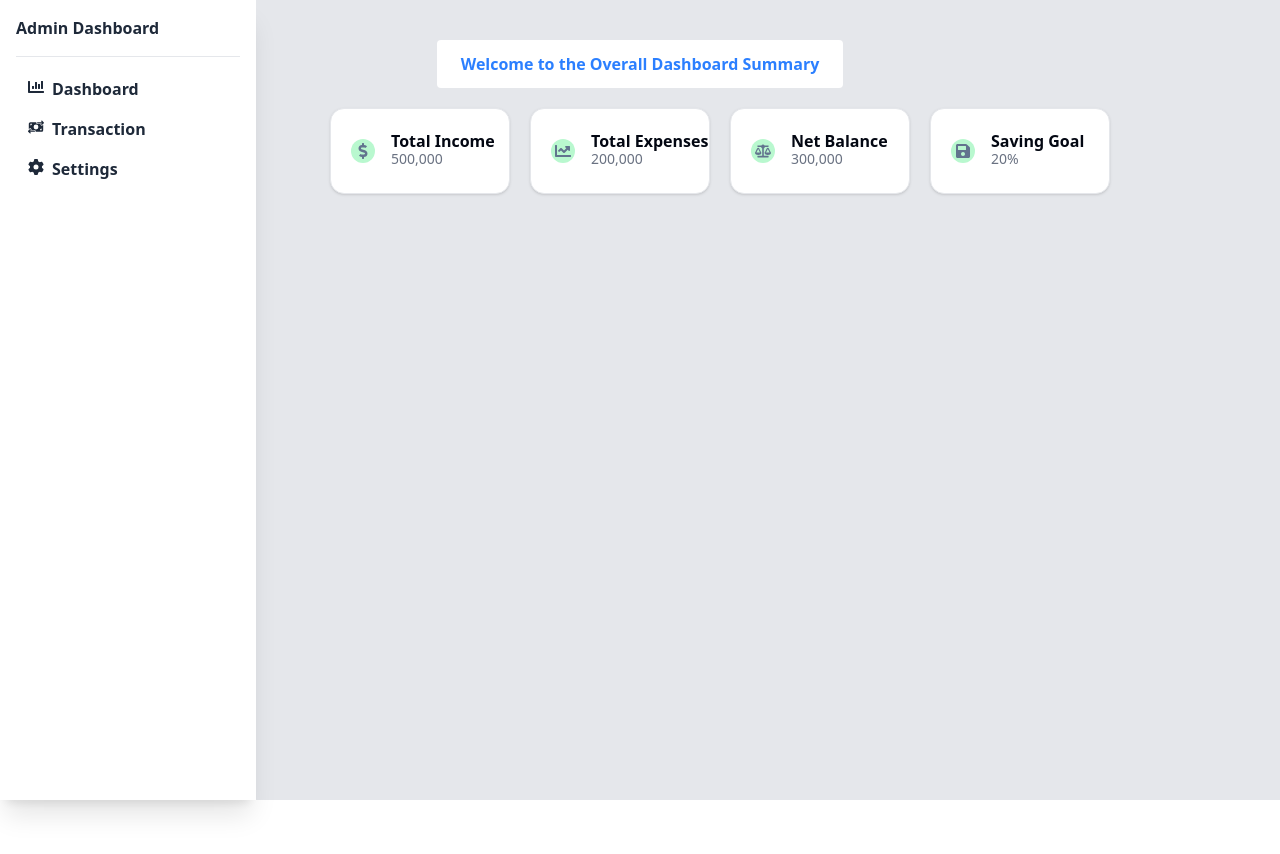
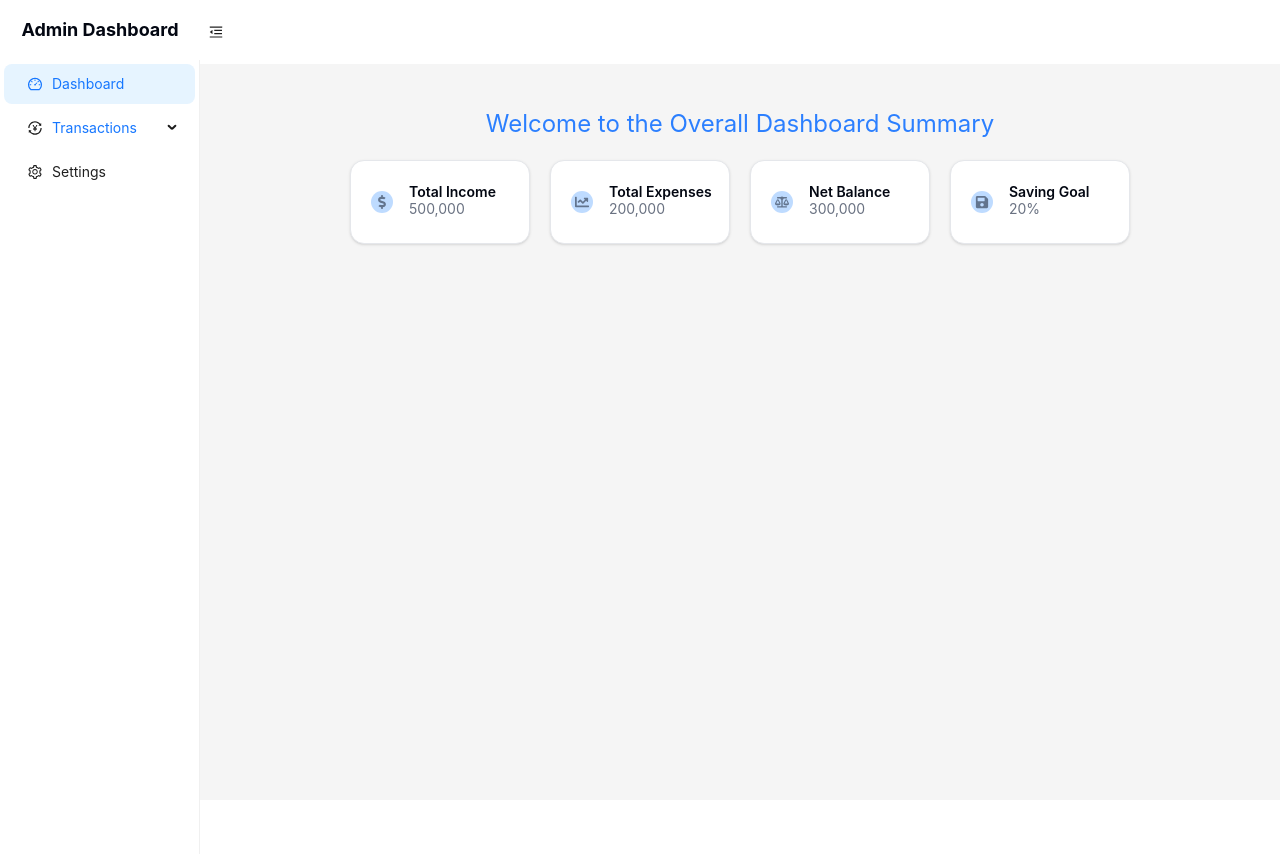
Before and after one commit to Opiyo12/React-Finance-Dashboard, a React (Vite) app: page /dashboard in a window 1280 px wide. Shown: the top 854 px of the page. Before the commit the page ends 800 px from the top, so only its background shows below. Built offline with nearby package versions, Linux system fonts and the light colour scheme.

Commit message:
Changes on the dashboard ui

```diff
--- a/package.json
+++ b/package.json
@@ -12,6 +12,7 @@
   "dependencies": {
     "@radix-ui/react-slot": "^1.2.0",
     "@tailwindcss/vite": "^4.1.4",
+    "antd": "^5.24.8",
     "axios": "^1.8.4",
     "class-variance-authority": "^0.7.1",
     "clsx": "^2.1.1",
--- a/src/App.jsx
+++ b/src/App.jsx
@@ -1,30 +1,91 @@
-import { useState } from 'react'
-import reactLogo from './assets/react.svg'
-import viteLogo from '/vite.svg'
-import './App.css'
-import Sidebar from './components/pages/Sidebar'
-import { Route, Routes } from 'react-router-dom'
-import Transaction from './components/pages/Transaction'
-import Settings from './components/pages/Settings'
-import Dashboard from './components/pages/Dashboard'
+import { Layout, Menu, Breadcrumb, Button } from 'antd';
+import { UserOutlined, LaptopOutlined, NotificationOutlined, MenuUnfoldOutlined, MenuFoldOutlined, SettingOutlined, DashOutlined, DashboardFilled, TransactionOutlined, DashboardOutlined } from '@ant-design/icons';
+import { useState } from 'react';
+import { Link } from 'react-router-dom';
+import Dashboard from './components/pages/Dashboard';
+import Transaction from './components/pages/Transaction';
+import { Settings } from 'lucide-react';
+import { Router, Routes,Route } from 'react-router-dom';
 
 
-
+const { Header, Content, Sider } = Layout;
 
 function App() {
-
+  const [collapsed, setCollapsed] = useState(false);
 
   return (
-   <div>
-    <Sidebar/>
-    <Routes>
-    <Route path='/dashboard' element={<Dashboard/>}/>
-      <Route path='/transaction' element={<Transaction/>}/>
-      <Route path='/settings' element={<Settings/>}/>
-    </Routes>
 
-   </div>
-  )
+     <Layout className="h-screen  ">
+      <Layout>
+        {/* Logic for adding the collapse of the dashboard */}
+        <Sider collapsible collapsed={collapsed} trigger={null} className="!p-0">
+          {/* Admin Dashboard Text Area */}
+          <div className="!text-grey-200 !bg-white text-center text-lg font-bold py-4">
+            {!collapsed ? "Admin Dashboard" : "AD"}
+          </div>
+
+          {/* Menu */}
+          <Menu mode="inline" defaultSelectedKeys={['1']} className="h-full"
+           items ={ [
+              {
+                key: '1',
+                icon: <DashboardOutlined size={20} />,
+                label: <Link to="/dashboard">Dashboard</Link>,
+              },
+              {
+                key: '2',
+                icon: <TransactionOutlined size={20} />,
+                label: <Link to="/transactions">Transactions</Link>,
+                children: [
+                  {
+                    key: '4-1',
+                    label: <Link to="/transactions">All Transactions</Link>
+                  },
+                  {
+                    key: '4-2',
+                    label: 'Add Transaction',
+                  },
+                  {
+                    key: '4-3',
+                    label: 'Transaction Reports',
+                  }],
+              },
+
+              {
+                key: '3',
+                icon: <SettingOutlined size={20} />,
+                label: <Link to="/settings">Settings</Link>,
+              },
+
+            ]}
+
+          />
+
+        </Sider>
+
+        <Layout className="mx-0 mb-5">
+          {/* Header with Toggle Button */}
+          <Header className="!bg-white !p-0  " >
+            <Button
+              type="text"
+              icon={collapsed ? <MenuUnfoldOutlined /> : <MenuFoldOutlined />}
+              onClick={() => setCollapsed(!collapsed)}
+              className='!bg-grey-600 w-5'
+            />
+          </Header>
+          {/* Content */}
+          <Content className=" p-[24px] m-5">
+          <Routes>
+              <Route path="/dashboard" element={<Dashboard/>} />
+              <Route path="/transactions" element={<Transaction/>} />
+              <Route path="/settings" element={<Settings/>} />
+            </Routes>
+          </Content>
+        </Layout>
+      </Layout>
+    </Layout>
+
+  );
 }
 
-export default App
+export default App;
--- a/src/components/pages/Dashboard.jsx
+++ b/src/components/pages/Dashboard.jsx
@@ -3,8 +3,6 @@
 import { useSummary } from '../hooks/useSummary'
 import SummaryCard from './SummaryCard'
 import { FaDollarSign,FaChartLine, FaBalanceScale,  FaSave } from 'react-icons/fa'
-
-
 
 
 
@@ -24,17 +22,17 @@
 
 
   return (
-    <div className='flex flex-col items-center bg-gray-200 h-screen'>
+    <div className='' >
        {isLoading && (
         <Loading/>
       )}
 
-     <div className='flex bg-white h-10 items-center p-6 rounded mt-10  '>
-      <h1 className=' font-bold text-blue-500'>Welcome to the Overall Dashboard Summary </h1>
+     <div >
+      <h1 className=' text-2xl text-blue-500 text-center'>Welcome to the Overall Dashboard Summary </h1>
       </div>
 
       {/* cards */}
-      <div className='flex gap-5 ml-40 flex-wrap '>
+      <div className='flex justify-center gap-5 flex-wrap'>
           <SummaryCard
           name="Total Income"
           amount={summary?.income}
--- a/src/components/pages/Settings.jsx
+++ b/src/components/pages/Settings.jsx
@@ -2,8 +2,8 @@
 
  const Settings = () => {
   return (
-    <div className='flex flex-col bg-gray-200 h-screen items-center'>
-      <h1 className='flex justify-center mt-6'>Welcome to Settings page</h1>
+    <div >
+      <h1 className='flex justify-center mt-6 text-6xl'>Welcome to Settings page</h1>
     </div>
   )
 }
--- a/src/components/pages/SummaryCard.jsx
+++ b/src/components/pages/SummaryCard.jsx
@@ -10,7 +10,7 @@
     <div>
       <Card className="flex flex-row mt-5 gap-2 w-[180px] flex-grow">
         <div className='flex flex-col justify-center px-2 '>
-          <div className='rounded-full bg-green-200 p-1 text-slate-500 ml-3'>{icon}</div>
+          <div className='rounded-full bg-blue-200 p-1 text-slate-500 ml-3'>{icon}</div>
         </div>
         <div className=''>
 
--- a/src/components/pages/Transaction.jsx
+++ b/src/components/pages/Transaction.jsx
@@ -7,17 +7,18 @@
   const{transactions, isLoading, error}= useTransaction();
   if (error) return <p className="text-red-500">Failed to load Transaction.</p>;
   return (
-  <div className='flex flex-col items-center h-screen bg-gray-200'>
+ <div>
+    <h1 className='text-blue-500  text-2xl'>Welcome To the Overall Transaction List</h1>
+
+
+     <div >
+     <div >
           {isLoading &&(
           <Loading/>
         )}
 
-      <div className='flex bg-white h-10 items-center p-6 rounded mt-10  '>
-        <h1 className=' font-bold text-blue-500'>Welcome to the Overall  Transaction List </h1>
-      </div>
-  <div className='mt-5 bg-white p-7 rounded xl'>
 
- <Table >
+  <Table className="bg-white mt-5 rounded-md">
     <TableHeader>
     <TableRow>
         <TableHead className="w-[100px]">ID</TableHead>
@@ -28,9 +29,10 @@
         <TableHead className="w-[100px]">Types</TableHead>
       </TableRow>
     </TableHeader>
+
+   <TableBody>
    {transactions?.map((tx)=>(
-   <TableBody>
-      <TableRow>
+      <TableRow key={tx}>
         <TableCell>{tx.id}</TableCell>
         <TableCell>{tx.date}</TableCell>
         <TableCell>{tx.description}</TableCell>
@@ -39,10 +41,12 @@
         Shs. {tx.amount}</span></TableCell>
         <TableCell>{tx.type}</TableCell>
       </TableRow>
+      ))}
     </TableBody>
-    ))}
+
 
 </Table>
+</div>
  </div>
  </div>
   )
```
Also changed, not shown: 1 other file (tests, documents, lock files or other folders). Lines whose indentation alone changed are shown as unchanged.
